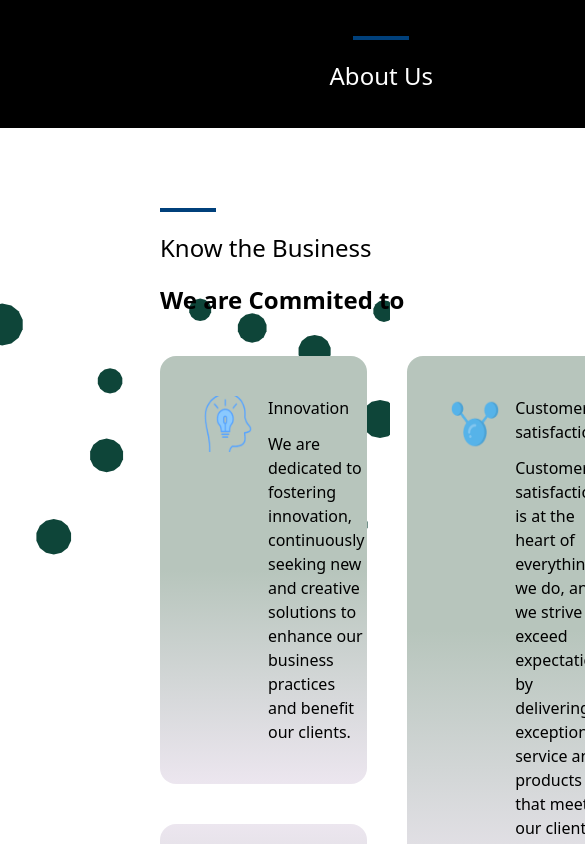
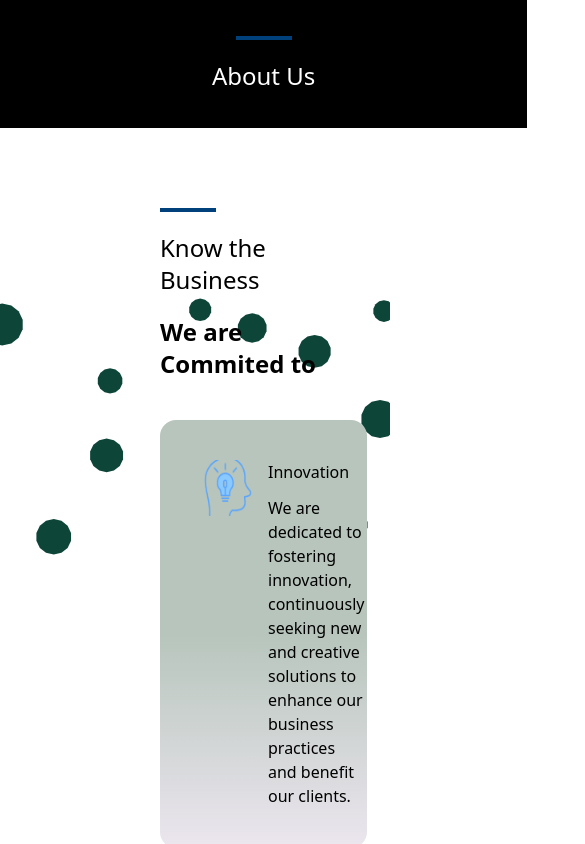
Before and after one commit to Upsurge-Tech/africa_business_group, a Next.js app: page / in a window 390 px wide. Shown: the top 844 px of the page, 585 px wide, since content can reach past the window. Built offline with nearby package versions, Linux system fonts and the light colour scheme.

Commit message:
responsive

```diff
--- a/src/components/About/about.js
+++ b/src/components/About/about.js
@@ -21,7 +21,7 @@
             <div className="text-2xl">Know the Business</div>
             <div className="text-2xl font-bold pb-10">We are Commited to</div>
           </div>
-          <div className="flex flex-row gap-10 ">
+          <div className="flex flex-col lg:flex-row gap-10 ">
             <div className="flex flex-col gap-10">
               <div className="flex flex-row bg-gradient-to-b from-[#B7C5BC] via-[#B7C5BC] to-[#ece6ef]  rounded-2xl p-10  gap-3">
                 <Image className="w-14 h-14" src={art1} alt="art_1" />
```
